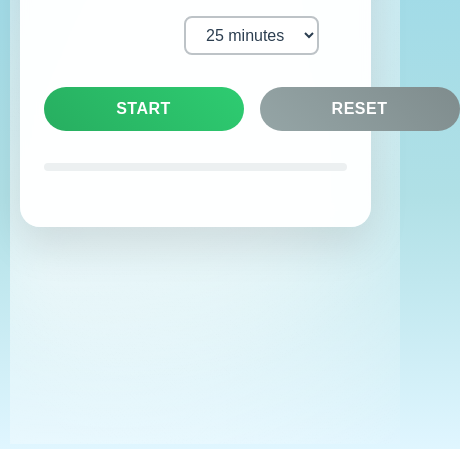
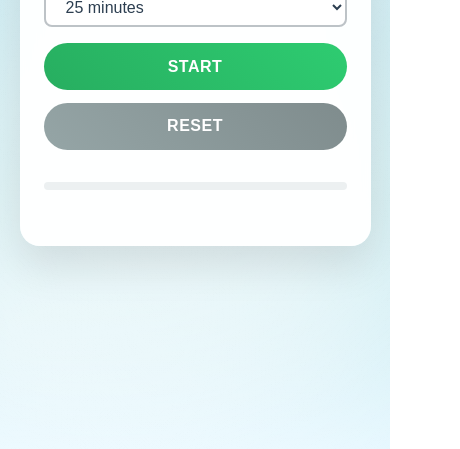
Before and after one commit to grezeaux/pomodoro, a plain HTML site: page index.html in a window 390 px wide. Shown: the part 395-844 px from the top of the page, 460 px wide, since content can reach past the window. Drawn offline with nearby package versions, Linux system fonts and the light colour scheme.

Commit message:
mobile responsive

```diff
--- a/style.css
+++ b/style.css
@@ -2,6 +2,10 @@
     margin: 0;
     padding: 0;
     box-sizing: border-box;
+}
+
+html {
+    overflow-x: hidden;
 }
 
 body {
@@ -20,10 +24,10 @@ body {
 body::before {
     content: '';
     position: absolute;
-    top: 0;
-    left: 0;
-    width: 100%;
-    height: 100%;
+    top: -10%;
+    left: -10%;
+    width: 120%;
+    height: 120%;
     background-image:
         radial-gradient(circle at 20% 20%, rgba(255, 255, 255, 0.8) 0%, transparent 50%),
         radial-gradient(circle at 80% 30%, rgba(255, 255, 255, 0.6) 0%, transparent 50%),
@@ -61,8 +65,8 @@ body::before {
     box-shadow: 0 20px 40px rgba(0, 0, 0, 0.1);
     backdrop-filter: blur(10px);
     text-align: center;
-    max-width: 500px;
-    width: 90%;
+    width: 400px;
+    max-width: 90vw;
 }
 
 header h1 {
@@ -85,33 +89,18 @@ header h1 {
     font-family: 'Courier New', monospace;
 }
 
-.session-type {
-    font-size: 1.2rem;
-    color: #7f8c8d;
-    font-weight: 500;
-    text-transform: uppercase;
-    letter-spacing: 1px;
-}
-
 .controls {
     margin-bottom: 2rem;
     display: flex;
     flex-direction: column;
     gap: 1rem;
     align-items: center;
-    flex-wrap: wrap;
 }
 
 .timer-selector {
+    width: 100%;
     display: flex;
-    align-items: center;
-    gap: 0.5rem;
-    margin-bottom: 1rem;
-}
-
-.timer-selector label {
-    font-weight: 500;
-    color: #2c3e50;
+    justify-content: center;
 }
 
 .timer-selector select {
@@ -122,6 +111,7 @@ header h1 {
     font-size: 1rem;
     color: #2c3e50;
     transition: border-color 0.3s ease;
+    width: 100%;
 }
 
 .timer-selector select:focus {
@@ -131,12 +121,13 @@ header h1 {
 
 .buttons {
     display: flex;
-    gap: 1rem;
-    justify-content: center;
+    flex-direction: column;
+    gap: 0.8rem;
+    width: 100%;
 }
 
 .btn {
-    padding: 0.8rem 1.5rem;
+    padding: 0.9rem 1.25rem;
     border: none;
     border-radius: 50px;
     font-size: 1rem;
@@ -145,7 +136,7 @@ header h1 {
     transition: all 0.3s ease;
     text-transform: uppercase;
     letter-spacing: 0.5px;
-    min-width: 100px;
+    width: 100%;
 }
 
 .btn-start {
@@ -211,7 +202,6 @@ header h1 {
     border-radius: 4px;
 }
 
-
 /* Animation for timer changes */
 .time.changing {
     animation: pulse 0.5s ease-in-out;
@@ -223,24 +213,32 @@ header h1 {
     100% { transform: scale(1); }
 }
 
-/* Responsive design */
-@media (max-width: 600px) {
+/* Simple responsive scaling */
+@media (max-width: 480px) {
     .container {
+        width: 95vw;
         padding: 1.5rem;
-        margin: 1rem;
+    }
+
+    header h1 {
+        font-size: 2rem;
     }
 
     .time {
         font-size: 3rem;
     }
+}
 
-    .controls {
-        flex-direction: column;
-        align-items: center;
+@media (max-width: 360px) {
+    .container {
+        padding: 1rem;
     }
 
-    .btn {
-        width: 200px;
+    header h1 {
+        font-size: 1.75rem;
     }
 
+    .time {
+        font-size: 2.5rem;
+    }
 }
```
